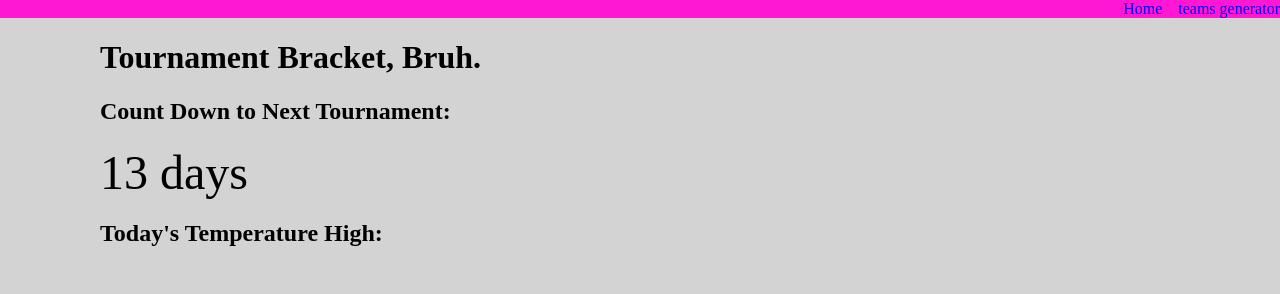
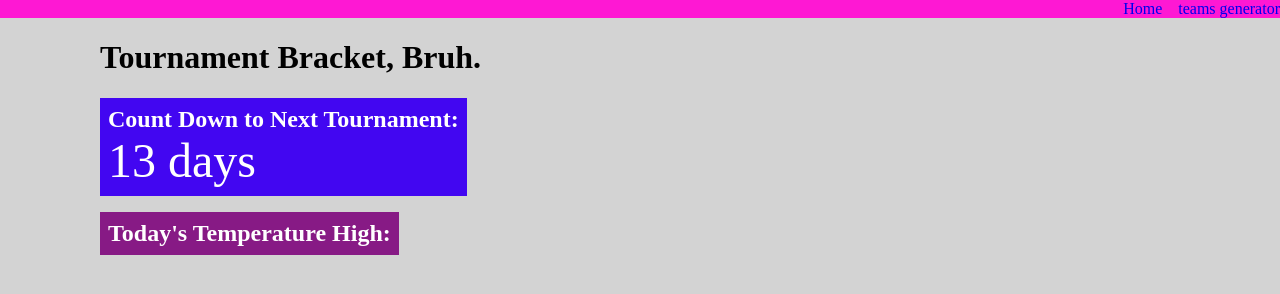
Before and after one commit to npresley13/tournament-bracket, a website: page index.html in a window 1280 px wide. Drawn offline with Linux system fonts and the light colour scheme; no server answers.

Commit message:
added boxes around the temp and countdown

```diff
--- a/js/api.js
+++ b/js/api.js
@@ -1,4 +1,4 @@
-// api.openweathermap.org/data/2.5/weather?q=Louisville&appid=d84b7e6198ac6de0ecb11c2a2eb3c7d3
+// API used to pull temperature
 
 fetch("https://api.openweathermap.org/data/2.5/weather?q=Louisville&appid=d84b7e6198ac6de0ecb11c2a2eb3c7d3")
     .then(function (response) {
@@ -6,7 +6,7 @@ fetch("https://api.openweathermap.org/data/2.5/weather?q=Louisville&appid=d84b7e
     })
     .then(function (data) {
         console.log(data);
-        let temp = document.createElement('p');
+        let temp = document.createElement('div');
         temp.setAttribute("id", "temperature");
         temp.innerHTML =  `${Math.round(((data.main.temp_max - 273.15) * 1.8) + 32)}&#8457`;
         document.getElementById('weather').appendChild(temp);
--- a/src/scss/small.scss
+++ b/src/scss/small.scss
@@ -220,7 +220,41 @@ input[type=number] {
 
 // Counter
 
+#count-down-section {
+    background-color: $primaryBlue;
+    width: fit-content;
+    padding: .5em;
+    margin-top: 1em;
+}
+
+#count-down-section h2 {
+    color: white;
+    margin: 0;
+}
+
 #counter {
     font-size: 3em;
     margin: 0;
+    color: white;
+    margin: 0;
 }
+
+// Weather
+
+#weather {
+    background-color: $mediumPurple;
+    width: fit-content;
+    padding: .5em;
+    margin-top: 1em;
+}
+
+#weather>h2 {
+    color: white;
+    margin: 0;
+}
+
+#temperature {
+    font-size: 3em;
+    color: white;
+    margin: 0;
+}
```
Also changed, not shown: dist/css/main.css, index.html (line endings or trailing spaces), 1 other file.
